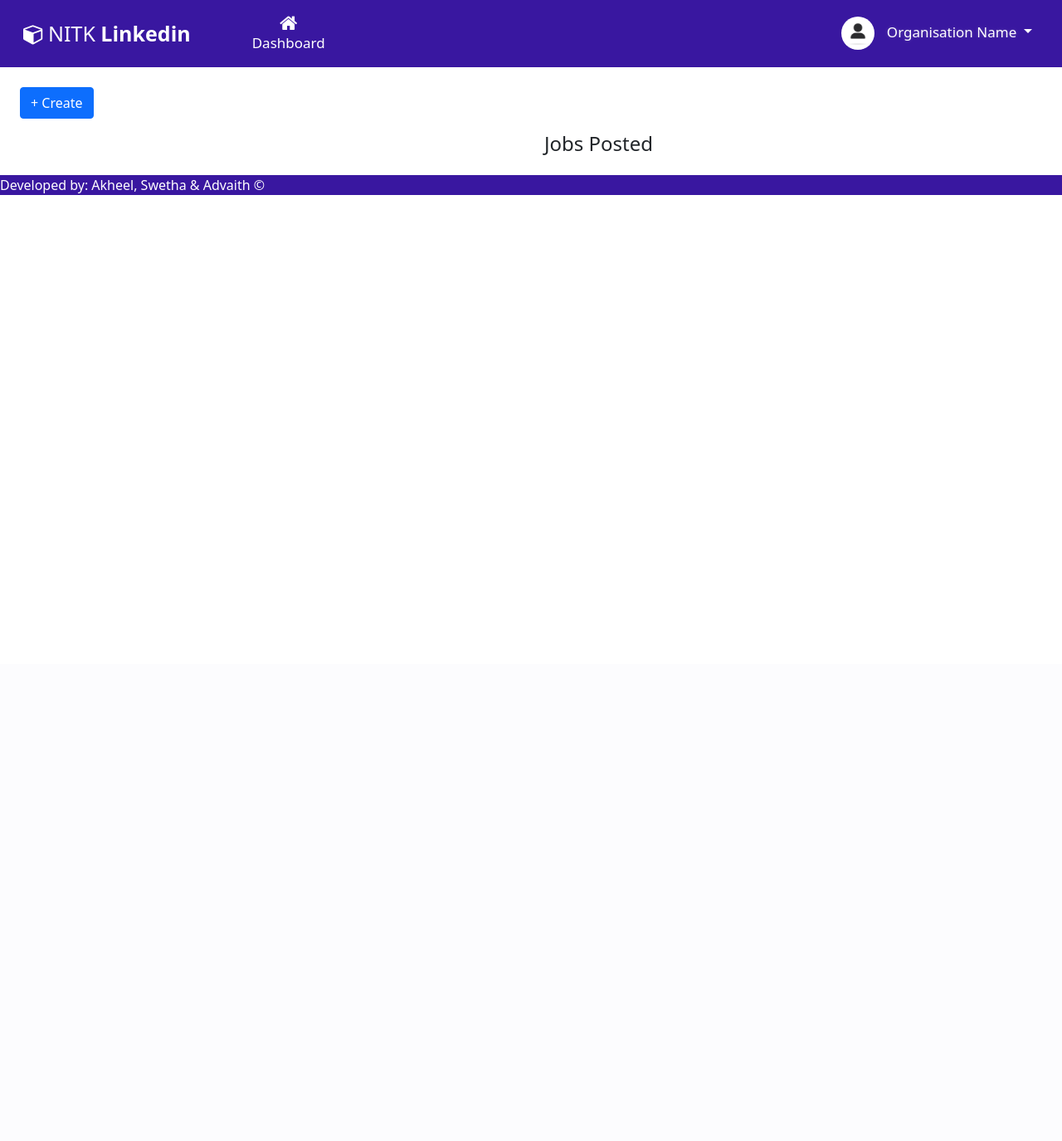
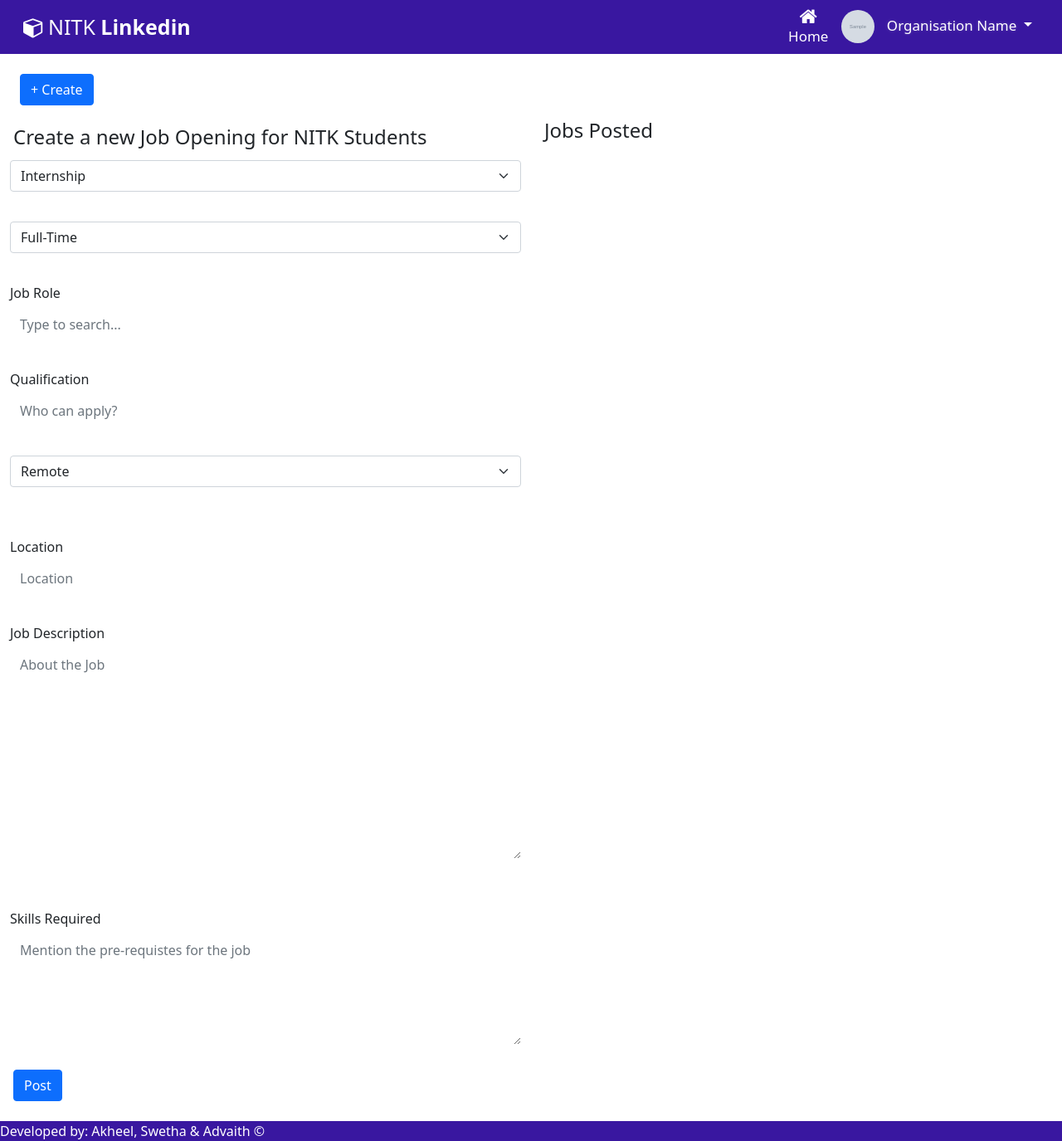
Before and after one commit to swetha-thomas/IT254_NITKLinkedIn, a Django app: page /organization/job/ in a window 1280 px wide. Shown: the whole page at 83% size. Before the commit the page ends 235 px from the top, so only its background shows below. Run offline with Django 4.2, Linux system fonts and the light colour scheme; a user stored in the database is signed in; tables that the repository leaves empty hold one stand-in row (values such as "Sample post"); grey boxes marked "Sample" are stand-in pictures; data that the repository does not hold is empty.

Commit message:
fixed navbar of orgsjobs and made some problems in orgsjobs i think

```diff
--- a/NITK_LINKEDIN/organization/views.py
+++ b/NITK_LINKEDIN/organization/views.py
@@ -144,7 +144,12 @@
     # form = dict(request.POST)
     # print(form)
   jobs=Job.objects.all().filter(company=Organization.objects.get(user=request.user))
-  return render(request, 'organization_jobs.html',{'jobs':jobs})
+  organization=Organization.objects.get(user=request.user)
+  return render(request, 'organization_jobs.html',{
+    'orgName': organization.org_name,
+    'organizationProfilePic': organization.profile_pic,
+    'jobs':jobs,
+    })
 
 
 def deleteJob(request, job_id):
--- a/NITK_LINKEDIN/static/css/organisation_jobs.css
+++ b/NITK_LINKEDIN/static/css/organisation_jobs.css
@@ -1,3 +1,28 @@
+.organization-jobs-navbar {
+  padding: 0 16px;
+  display: flex;
+  flex-direction: row;
+  align-items: center;
+}
+
+.organization-jobs-navbar-container {
+  display: flex;
+  flex-direction: row;
+  align-items: center;
+}
+
+.navbar-right-bulk {
+  display: flex;
+  flex-direction: row;
+  align-items: center;
+}
+
+.navbar-actual-content {
+  display: flex;
+  flex-direction: row;
+  align-items: center;
+}
+
 .create-job-post {
   display: inline-block;
   /* width: 50%; */
@@ -54,7 +79,7 @@
 
 .create-job-post {
   grid-row: 1 / -1;
-    display: none;
+  /* display: none; */
 }
 a {
   color: #1971c2;
--- a/NITK_LINKEDIN/static/javascript/organisation_jobs.js
+++ b/NITK_LINKEDIN/static/javascript/organisation_jobs.js
@@ -5,8 +5,12 @@
 function validateForm(params) {
   // document.querySelector(".form-horizontal .form-control").childNodes[0].
 }
-createBtn.addEventListener("click", function() {
+createBtn.addEventListener("click", function () {
+  if (targetDiv.style.display == "block") {
+    targetDiv.style.display = "none";
+  } else {
     targetDiv.style.display = "block";
+  }
 });
 
 function viewJob(id) {
--- a/NITK_LINKEDIN/templates/organization_jobs.html
+++ b/NITK_LINKEDIN/templates/organization_jobs.html
@@ -9,7 +9,6 @@
 		<link href="https://fonts.googleapis.com/css?family=Roboto|Varela+Round" rel="stylesheet">
 		<link rel="stylesheet" href="https://fonts.googleapis.com/icon?family=Material+Icons">
 		<link rel="stylesheet" href="https://maxcdn.bootstrapcdn.com/font-awesome/4.7.0/css/font-awesome.min.css">
-		<link rel="stylesheet" href="{% static 'css/student_home.css' %}">
 		<link rel="stylesheet" href="{% static 'css/navbar.css' %}">
 
 		<link href="https://cdn.jsdelivr.net/npm/bootstrap@5.1.3/dist/css/bootstrap.min.css" rel="stylesheet" integrity="sha384-1BmE4kWBq78iYhFldvKuhfTAU6auU8tT94WrHftjDbrCEXSU1oBoqyl2QvZ6jIW3" crossorigin="anonymous"><script src="https://ajax.googleapis.com/ajax/libs/jquery/1.12.4/jquery.min.js"></script>
@@ -22,30 +21,37 @@
 	</head>
 
 	<body>
-		<nav class="mb-4 navbar navbar-inverse navbar-expand-xl navbar-dark">
-			<div class="container-fluid">
+		<nav class="mb-4 navbar navbar-inverse navbar-expand-xl navbar-dark organization-jobs-navbar">
+			<div class="container-fluid organization-jobs-navbar-container">
 				<a class="navbar-brand"><i class="fa fa-cube"></i>NITK<b> Linkedin</b></a>
 
 				<button class="navbar-toggler" type="button" data-bs-toggle="collapse" data-bs-target="#navbarSupportedContent" aria-controls="navbarSupportedContent" aria-expanded="false" aria-label="Toggle navigation">
 					<span class="navbar-toggler-icon"></span>
 				</button>
 
-				<div id="navbarSupportedContent" class="collapse navbar-collapse">
-					<ul class="nav navbar-nav">
-						<li><a class="active nav-link" href="{% url 'organizationHome' %}"><i class="fa fa-home"></i>Dashboard</a></li>
-						<!-- <li><a class="active nav-link" href="student_connect.html"><i class="fa fa-users"></i>Recruit</a></li> -->
-					</ul>
-				</div>
-
-				<div id="navbarSupportedContent" class="collapse navbar-collapse justify-content-end">
-					<ul class="nav navbar-nav">
+				<div id="navbarSupportedContent" class="collapse navbar-collapse justify-content-end navbar-right-bulk">
+					<ul class="nav navbar-nav navbar-actual-content">
+						<li>
+							<a class="active nav-link" href="{% url 'organizationHome' %}">
+								<i class="fa fa-home"></i>Home
+							</a>
+						</li>
 						<li class="nav-item dropdown active">
 							<a class="nav-link dropdown-toggle" href="#" id="navbarDropdown" role="button" data-bs-toggle="dropdown" aria-expanded="false">
-                        <img src="{% static 'img/user_pic.jpeg' %}" class="avatar" alt="Avatar"> Organisation Name <b class="caret"></b></a>
+								<img src="{{organizationProfilePic.url}}" class="avatar" alt="Avatar"> Organisation Name
+								<b class="caret"></b>
+							</a>
 							<ul class="dropdown-menu" aria-labelledby="navbarDropdown">
-							<!-- <li><a href="organization_homepage.html"><i class="fa fa-user-o"></i>Profile</a></li>
-								<li><hr class="dropdown-divider"></li> -->
-								<li><a href="#"><i class="material-icons">&#xE8AC;</i>Logout</a></li>
+								<li>
+									<a href="{% url 'organizationProfile' %}">
+										<i class="fa fa-user-o"></i>Profile
+									</a>
+								</li>
+								<li>
+									<a href="{% url 'logout' %}">
+									<i class="fa fa-sign-out"></i>Logout
+									</a>
+								</li>
 							</ul>
 						</li>
 					</ul>
@@ -179,9 +185,6 @@
 				</ul>
 
 			</div>
-			<div class="mt-2 create-job-post">
-				<h1>{display_job.job_name}</h1>
-			</div>
     	</div>
     </div>
 
```
Lines whose indentation alone changed are shown as unchanged.
